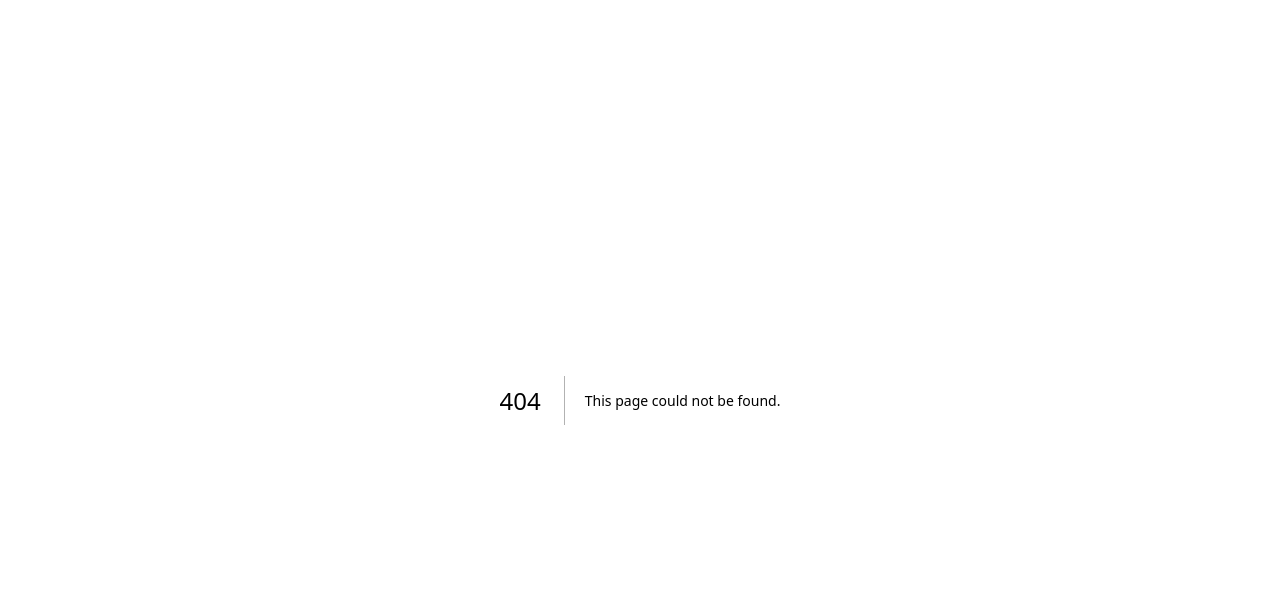
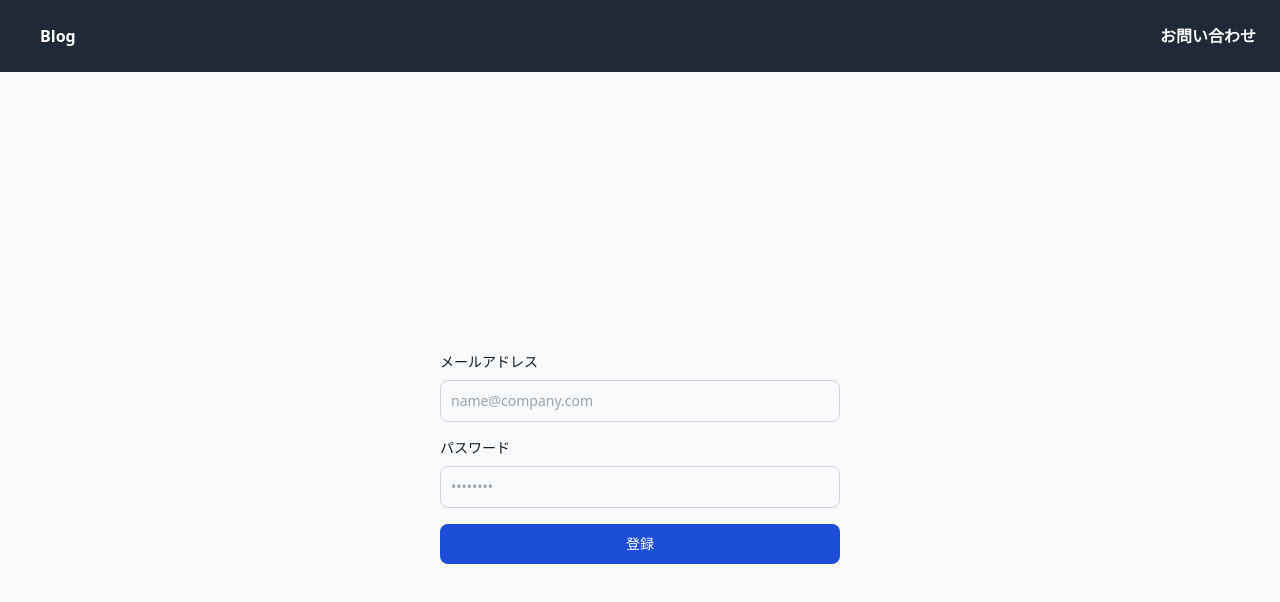
Before and after one commit to kyanome/nextjs_blog_app, a Next.js app: page /signup in a window 1280 px wide. Before the commit this address had no page. Shown: the top 602 px of the page. Built offline with nearby package versions, Linux system fonts and the light colour scheme.

Commit message:
Add : signupとlogin機能を追加

```diff
--- /dev/null
+++ b/src/app/(main)/login/page.tsx
@@ -0,0 +1,76 @@
+"use client";
+
+import { supabase } from "@/utils/supabase";
+import { useRouter } from "next/navigation";
+import { useState } from "react";
+
+export default function Page() {
+  const [email, setEmail] = useState("");
+  const [password, setPassword] = useState("");
+  const router = useRouter();
+
+  const handleSubmit = async (event: React.FormEvent<HTMLFormElement>) => {
+    event.preventDefault();
+
+    const { error } = await supabase.auth.signInWithPassword({
+      email,
+      password,
+    });
+
+    if (error) {
+      alert("ログインに失敗しました");
+    } else {
+      router.replace("/admin/posts");
+    }
+  };
+
+  return (
+    <div className="flex justify-center pt-[240px]">
+      <form onSubmit={handleSubmit} className="space-y-4 w-full max-w-[400px]">
+        <div>
+          <label
+            htmlFor="email"
+            className="block mb-2 text-sm font-medium text-gray-900"
+          >
+            メールアドレス
+          </label>
+          <input
+            type="email"
+            name="email"
+            id="email"
+            className="bg-gray-50 border border-gray-300 text-gray-900 text-sm rounded-lg focus:ring-blue-500 focus:border-blue-500 block w-full p-2.5"
+            placeholder="name@company.com"
+            required
+            onChange={(e) => setEmail(e.target.value)}
+          />
+        </div>
+        <div>
+          <label
+            htmlFor="password"
+            className="block mb-2 text-sm font-medium text-gray-900"
+          >
+            パスワード
+          </label>
+          <input
+            type="password"
+            name="password"
+            id="password"
+            placeholder="••••••••"
+            className="bg-gray-50 border border-gray-300 text-gray-900 text-sm rounded-lg focus:ring-blue-500 focus:border-blue-500 block w-full p-2.5"
+            required
+            onChange={(e) => setPassword(e.target.value)}
+          />
+        </div>
+
+        <div>
+          <button
+            type="submit"
+            className="w-full text-white bg-blue-700 hover:bg-blue-800 focus:ring-4 focus:outline-none focus:ring-blue-300 font-medium rounded-lg text-sm px-5 py-2.5 text-center"
+          >
+            ログイン
+          </button>
+        </div>
+      </form>
+    </div>
+  );
+}
--- /dev/null
+++ b/src/app/(main)/signup/page.tsx
@@ -0,0 +1,80 @@
+"use client";
+
+import { supabase } from "@/utils/supabase"; // 前の工程で作成したファイル
+import { useState } from "react";
+
+export default function Page() {
+  const [email, setEmail] = useState("");
+  const [password, setPassword] = useState("");
+
+  const handleSubmit = async (event: React.FormEvent<HTMLFormElement>) => {
+    event.preventDefault();
+
+    const { error } = await supabase.auth.signUp({
+      email,
+      password,
+      options: {
+        emailRedirectTo: `http://localhost:3000/login`,
+      },
+    });
+    if (error) {
+      alert("登録に失敗しました");
+    } else {
+      setEmail("");
+      setPassword("");
+      alert("確認メールを送信しました。");
+    }
+  };
+
+  return (
+    <div className="flex justify-center pt-[240px]">
+      <form onSubmit={handleSubmit} className="space-y-4 w-full max-w-[400px]">
+        <div>
+          <label
+            htmlFor="email"
+            className="block mb-2 text-sm font-medium text-gray-900"
+          >
+            メールアドレス
+          </label>
+          <input
+            type="email"
+            name="email"
+            id="email"
+            className="bg-gray-50 border border-gray-300 text-gray-900 text-sm rounded-lg focus:ring-blue-500 focus:border-blue-500 block w-full p-2.5"
+            placeholder="name@company.com"
+            required
+            onChange={(e) => setEmail(e.target.value)}
+            value={email}
+          />
+        </div>
+        <div>
+          <label
+            htmlFor="password"
+            className="block mb-2 text-sm font-medium text-gray-900"
+          >
+            パスワード
+          </label>
+          <input
+            type="password"
+            name="password"
+            id="password"
+            placeholder="••••••••"
+            className="bg-gray-50 border border-gray-300 text-gray-900 text-sm rounded-lg focus:ring-blue-500 focus:border-blue-500 block w-full p-2.5"
+            required
+            onChange={(e) => setPassword(e.target.value)}
+            value={password}
+          />
+        </div>
+
+        <div>
+          <button
+            type="submit"
+            className="w-full text-white bg-blue-700 hover:bg-blue-800 focus:ring-4 focus:outline-none focus:ring-blue-300 font-medium rounded-lg text-sm px-5 py-2.5 text-center"
+          >
+            登録
+          </button>
+        </div>
+      </form>
+    </div>
+  );
+}
```
